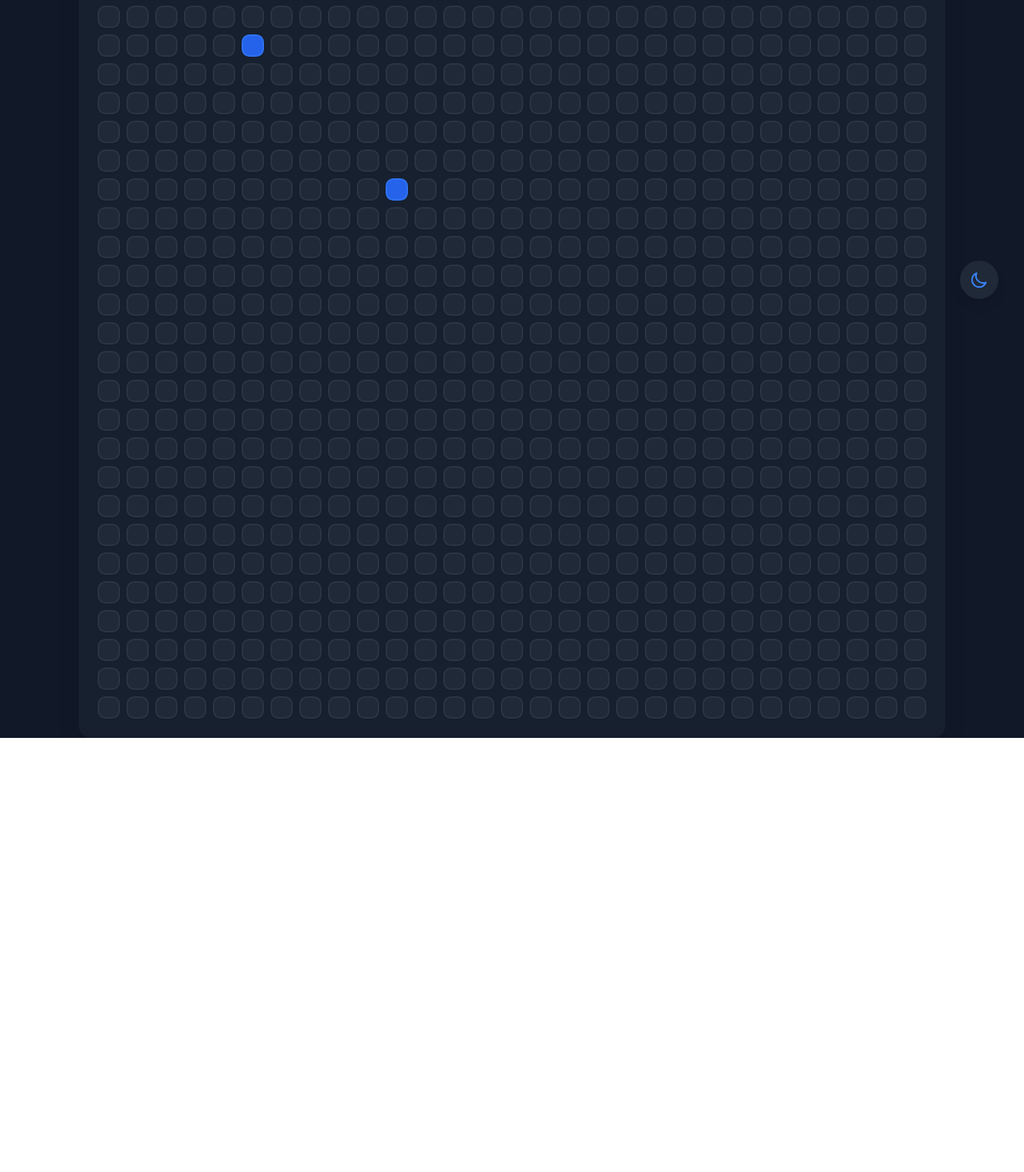
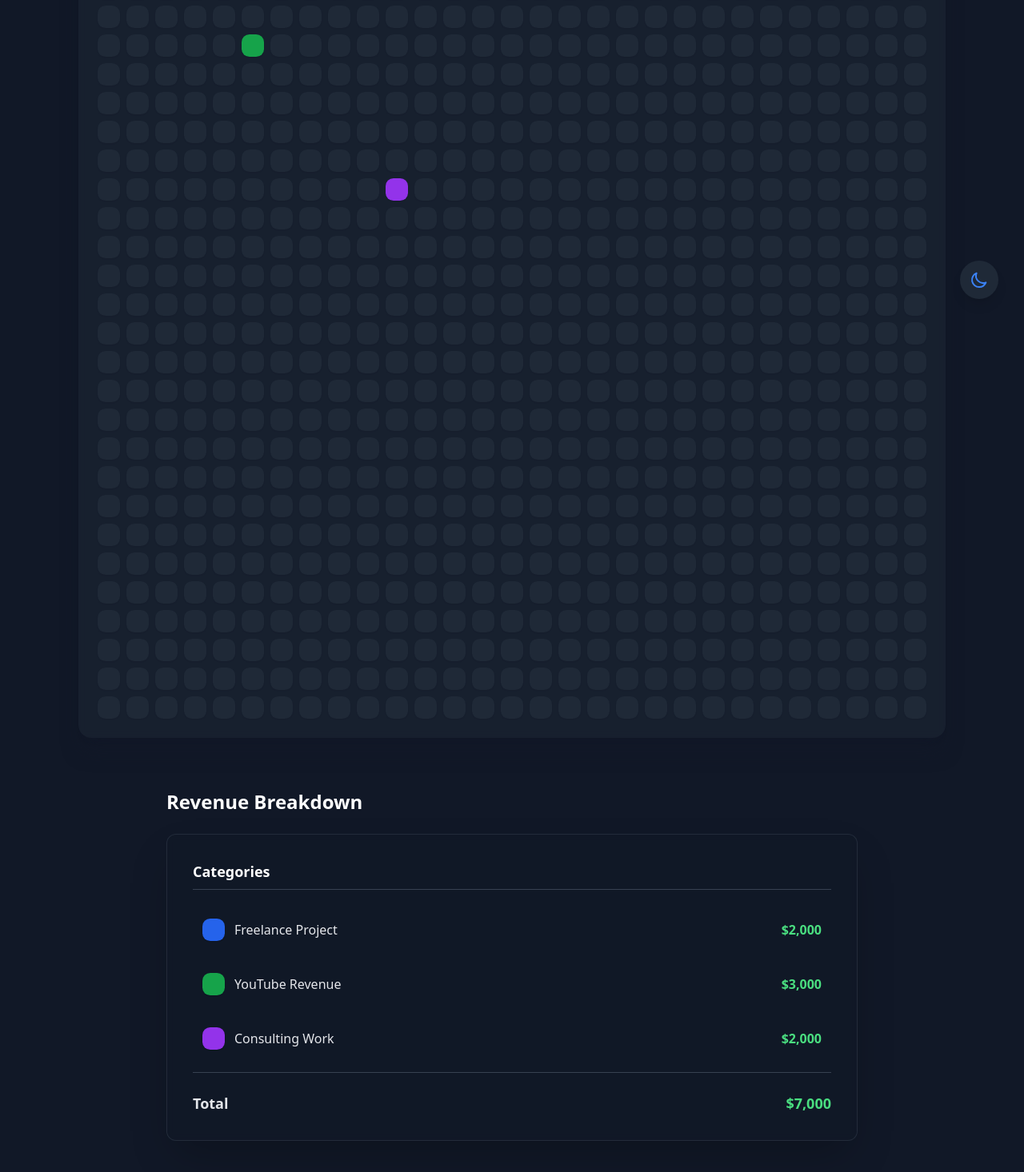
Before and after one commit to ishapaghdal/841-grid, a React (Vite) app in the folder 841-grid/: page / in a window 1280 px wide. Shown: the part 394-1860 px from the top of the page at 80% size. Before the commit the page ends 1317 px from the top, so only its background shows below. Built offline with nearby package versions, Linux system fonts and the light colour scheme.

Commit message:
added revenue breakdown

```diff
--- a/841-grid/src/App.tsx
+++ b/841-grid/src/App.tsx
@@ -1,6 +1,7 @@
 import { useState, useEffect } from "react";
 import Header from "./components/Header";
 import { ContributionGraph } from "./components/contribution-graph";
+import { RevenueBreakdown } from "./components/revenue-breakdown";
 
 function App() {
   const [isDark, setIsDark] = useState(true);
@@ -24,6 +25,7 @@ function App() {
         <div className="mt-16 w-full block">
           <ContributionGraph />
         </div>
+        <RevenueBreakdown />
 
         {/* Stylish Dark Mode Toggle */}
         <button
--- a/841-grid/src/components/contribution-graph.tsx
+++ b/841-grid/src/components/contribution-graph.tsx
@@ -12,16 +12,19 @@ const contributionsData = {
       index: 50,
       amount: 2000,
       source: "Freelance Project",
+      color: "bg-blue-600",
     },
     {
       index: 150,
       amount: 3000,
       source: "YouTube Revenue",
+      color: "bg-green-600",
     },
     {
       index: 300,
       amount: 2000,
       source: "Consulting Work",
+      color: "bg-purple-600",
     },
   ],
 };
@@ -34,18 +37,25 @@ const calculateLevel = (amount: number): ContributionLevel => {
   return 4;
 };
 
+const getLevelColor = (day: ContributionDay, isDark: boolean): string => {
+  if (day.amount === 0) {
+    return isDark ? "bg-gray-800" : "bg-gray-200";
+  }
+
+  return isDark ? day.color : day.color.replace("-600", "-400");
+};
+
 const generateContributionData = (
   data: ContributionData[]
 ): ContributionDay[] => {
-  // Change length from 900 to 841 (29x29)
   const days = Array.from({ length: 841 }, (_, index) => ({
     index,
     amount: 0,
     source: "No contribution",
     level: 0 as ContributionLevel,
+    color: "bg-gray-200",
   }));
 
-  // Update days with actual contribution data
   data.forEach((contribution) => {
     if (contribution.index < days.length) {
       days[contribution.index] = {
@@ -56,42 +66,6 @@ const generateContributionData = (
   });
 
   return days;
-};
-
-const getRandomColor = (isDark: boolean): string => {
-  const colors = isDark
-    ? [
-        "bg-blue-600 hover:bg-blue-500 border-2 border-blue-500/50",
-        "bg-green-600 hover:bg-green-500 border-2 border-green-500/50",
-        "bg-purple-600 hover:bg-purple-500 border-2 border-purple-500/50",
-        "bg-pink-600 hover:bg-pink-500 border-2 border-pink-500/50",
-        "bg-yellow-600 hover:bg-yellow-500 border-2 border-yellow-500/50",
-        "bg-red-600 hover:bg-red-500 border-2 border-red-500/50",
-        "bg-indigo-600 hover:bg-indigo-500 border-2 border-indigo-500/50",
-        "bg-teal-600 hover:bg-teal-500 border-2 border-teal-500/50",
-      ]
-    : [
-        "bg-blue-400 hover:bg-blue-300 border-2 border-blue-300/50",
-        "bg-green-400 hover:bg-green-300 border-2 border-green-300/50",
-        "bg-purple-400 hover:bg-purple-300 border-2 border-purple-300/50",
-        "bg-pink-400 hover:bg-pink-300 border-2 border-pink-300/50",
-        "bg-yellow-400 hover:bg-yellow-300 border-2 border-yellow-300/50",
-        "bg-red-400 hover:bg-red-300 border-2 border-red-300/50",
-        "bg-indigo-400 hover:bg-indigo-300 border-2 border-indigo-300/50",
-        "bg-teal-400 hover:bg-teal-300 border-2 border-teal-300/50",
-      ];
-
-  return colors[Math.floor(Math.random() * colors.length)];
-};
-
-const getLevelColor = (day: ContributionDay, isDark: boolean): string => {
-  if (day.amount === 0) {
-    return isDark
-      ? "bg-gray-800 hover:bg-gray-700 border-2 border-gray-700/50"
-      : "bg-gray-200 hover:bg-gray-100 border-2 border-gray-300/50";
-  }
-
-  return getRandomColor(isDark);
 };
 
 export function ContributionGraph() {
--- /dev/null
+++ b/841-grid/src/components/revenue-breakdown.tsx
@@ -0,0 +1,101 @@
+import { useState, useEffect } from "react";
+import { ContributionData } from "../types/contribution";
+
+interface CategoryTotal {
+  source: string;
+  amount: number;
+  color: string;
+}
+
+export function RevenueBreakdown() {
+  const [categories, setCategories] = useState<CategoryTotal[]>([]);
+  const [total, setTotal] = useState(0);
+  const isDark = document.documentElement.classList.contains("dark");
+
+  useEffect(() => {
+    // Fetch the JSON data
+    fetch("/src/data/contributions.json")
+      .then((response) => response.json())
+      .then((data: { contributions: ContributionData[] }) => {
+        const processedCategories = data.contributions.reduce<CategoryTotal[]>(
+          (acc: CategoryTotal[], curr) => {
+            const existingCategory = acc.find(
+              (cat) => cat.source === curr.source
+            );
+            if (existingCategory) {
+              existingCategory.amount += curr.amount;
+            } else {
+              acc.push({
+                source: curr.source,
+                amount: curr.amount,
+                color: isDark ? curr.color : curr.color.replace("-600", "-400"),
+              });
+            }
+            return acc;
+          },
+          []
+        );
+        setCategories(processedCategories);
+        setTotal(
+          processedCategories.reduce(
+            (sum: number, category: CategoryTotal) => sum + category.amount,
+            0
+          )
+        );
+      })
+      .catch((error) => {
+        console.error("Error loading contributions:", error);
+      });
+  }, [isDark]);
+
+  return (
+    <div className="w-full max-w-4xl mx-auto mt-16 px-4 mb-16">
+      <h2 className="text-2xl font-bold mb-6 dark:text-white text-gray-900">
+        Revenue Breakdown
+      </h2>
+
+      <div className="bg-white/50 dark:bg-gray-900/50 backdrop-blur-sm rounded-xl p-8 shadow-2xl border border-gray-200/50 dark:border-gray-700/50">
+        <h3 className="text-lg font-semibold dark:text-white text-gray-900 mb-6 pb-2 border-b border-gray-200 dark:border-gray-700">
+          Categories
+        </h3>
+        <div className="space-y-4">
+          {categories.map((category, index) => (
+            <div
+              key={index}
+              className="flex items-center justify-between p-3 rounded-lg hover:bg-gray-100/50 dark:hover:bg-gray-800/50 transition-colors duration-200"
+            >
+              <div className="flex items-center gap-3">
+                <div
+                  className={`
+                    w-7 h-7
+                    rounded-[35%]
+                    transform hover:scale-110
+                    transition-all duration-300 ease-in-out
+                    shadow-sm hover:shadow-lg
+                    ${category.color}
+                  `}
+                />
+                <span className="dark:text-gray-200 text-gray-700 font-medium">
+                  {category.source}
+                </span>
+              </div>
+              <span className="text-green-600 dark:text-green-400 font-semibold">
+                ${category.amount.toLocaleString()}
+              </span>
+            </div>
+          ))}
+          <div className="border-t border-gray-200 dark:border-gray-700 mt-6 pt-6">
+            <div className="flex items-center justify-between text-lg">
+              <span className="dark:text-gray-200 text-gray-700 font-bold">
+                Total
+              </span>
+              <span className="text-green-600 dark:text-green-400 font-bold">
+                ${total.toLocaleString()}
+              </span>
+            </div>
+          </div>
+        </div>
+      </div>
+    </div>
+  );
+}
--- a/841-grid/src/data/contributions.json
+++ b/841-grid/src/data/contributions.json
@@ -3,17 +3,20 @@
     {
       "index": 50,
       "amount": 2000,
-      "source": "Freelance Project"
+      "source": "Freelance Project",
+      "color": "bg-blue-600"
     },
     {
       "index": 150,
       "amount": 3000,
-      "source": "YouTube Revenue"
+      "source": "YouTube Revenue",
+      "color": "bg-green-600"
     },
     {
       "index": 300,
       "amount": 2000,
-      "source": "Consulting Work"
+      "source": "Consulting Work",
+      "color": "bg-purple-600"
     }
   ]
 }
--- a/841-grid/src/types/contribution.ts
+++ b/841-grid/src/types/contribution.ts
@@ -2,6 +2,7 @@ export interface ContributionData {
   index: number;
   amount: number;
   source: string;
+  color: string;
 }
 
 export type ContributionLevel = 0 | 1 | 2 | 3 | 4;
@@ -11,5 +12,5 @@ export interface ContributionDay {
   level: ContributionLevel;
   amount: number;
   source: string;
-  //color
+  color: string;
 }
--- /dev/null
+++ b/841-grid/src/utils/colors.ts
@@ -0,0 +1,22 @@
+export const getRandomColor = (isDark: boolean): string => {
+  const colors = isDark ? [
+    'bg-blue-600',
+    'bg-green-600',
+    'bg-purple-600',
+    'bg-pink-600',
+    'bg-yellow-600',
+    'bg-red-600',
+    'bg-indigo-600',
+    'bg-teal-600',
+  ] : [
+    'bg-blue-400',
+    'bg-green-400',
+    'bg-purple-400',
+    'bg-pink-400',
+    'bg-yellow-400',
+    'bg-red-400',
+    'bg-indigo-400',
+    'bg-teal-400',
+  ];
+  return colors[Math.floor(Math.random() * colors.length)];
+};
--- a/841-grid/vite.config.ts
+++ b/841-grid/vite.config.ts
@@ -13,4 +13,5 @@ export default defineConfig({
     stringify: true,
   },
   assetsInclude: ["**/*.json"],
+  publicDir: "src/data",
 });
```
